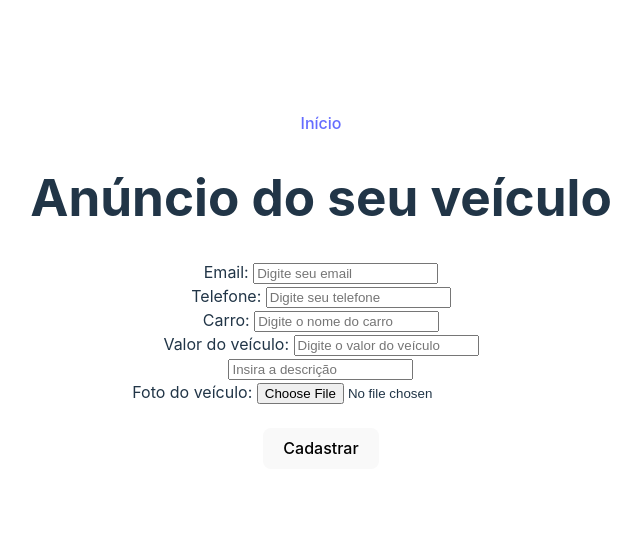
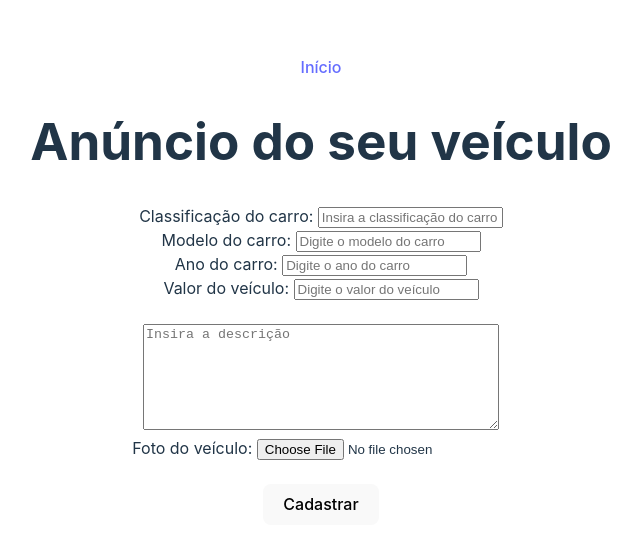
Before and after one commit to LeaelSouza/projeto_SA, a React (Vite) app in the folder vite-project/: page /anuncioCarro in a window 1280 px wide. Shown: the part 110-658 px from the top of the page, without its empty margins (319-960 px from the left). Built offline with nearby package versions, Linux system fonts and the light colour scheme.

Commit message:
Commit de segurança - testar o boodstrap

```diff
--- a/vite-project/src/TelaInicial/inicio.jsx
+++ b/vite-project/src/TelaInicial/inicio.jsx
@@ -1,5 +1,6 @@
 import { Link, Outlet } from 'react-router-dom';
 import React, { useState } from 'react';
+import "./inicio.css";
 
 function TelaInicio(){
     const [modoEscuro, setModoEscuro] = useState(false);
--- a/vite-project/src/index.css
+++ b/vite-project/src/index.css
@@ -19,7 +19,7 @@ a {
   text-decoration: inherit;
 }
 a:hover {
-  color: #535bf2;
+  color: green;
 }
 
 body {
@@ -58,6 +58,7 @@ button:focus-visible {
   :root {
     color: #213547;
     background-color: #ffffff;
+
   }
   a:hover {
     color: #747bff;
@@ -72,4 +73,5 @@ button:focus-visible {
 .escuro {
   color: white;
   background-color: #333;
+
 }
--- /dev/null
+++ b/vite-project/src/telaAnuncios/anuncioCarro/anuncioCarro.css
@@ -0,0 +1,9 @@
+.descricaoCarro{
+    text-align: block;
+    width: 350px;
+    height: 100px;
+}
+
+.titulo{
+    text-align: top;
+}
--- a/vite-project/src/telaAnuncios/anuncioCarro/anuncioCarro.jsx
+++ b/vite-project/src/telaAnuncios/anuncioCarro/anuncioCarro.jsx
@@ -1,49 +1,6 @@
-// //ANUNCIO PARA O CARRO
-//import { useState } from "react";
-// import { Link } from "react-router-dom";
-
-// function Cadastrar(){
-
-//     const [nome, setNome] = useState('');
-//     const [senha, setSenha] = useState('');
-
-//     setListaCadastro({
-//         nome: nome,
-//         email: email,
-//         telefone: telefone,
-//         senha: senha
-//     })
-// }
-
-
-
-// function CadastroUsuario(){
-//     return (
-//         <>
-//         <Link to={'/'}>Início</Link>
-//         <h1>Anúncio do seu veículo</h1>
-
-//         <label htmlFor="carro">Carro: </label>
-//         <input type="text" placeholder="Digite o nome do carro" />
-//         <br></br>
-//         <label htmlFor="valor">Valor do veículo: </label>
-//         <input type="text" placeholder="Digite o valor do veículo" />
-//         <br></br>
-//         <label htmlFor="telefone">Telefones para contato: </label>
-//         <input type="number" placeholder="Digite seu telefone" />
-//         <br></br>
-//         {/*Desenvolver a opção para adicionar foto*/ }
-//         <br></br>
-//         <br></br>
-//         <button onClick={Cadastrar}>Cadastrar</button>
-//         </>
-//     )
-// }
-
-// export default CadastroUsuario;
-
 import { useState } from "react";
 import { Link } from "react-router-dom";
+import "./anuncioCarro.css";
 
 function Cadastrar(email, telefone, foto) {
     // Aqui você pode adicionar a lógica para lidar com o cadastro, como enviar os dados para um servidor.
@@ -55,15 +12,15 @@ function Cadastrar(email, telefone, foto) {
 }
 
 function CadastroUsuario() {
-    const [email, setEmail] = useState('');
-    const [telefone, setTelefone] = useState('');
-    const [carro, setCarro] = useState('');
-    const [valor, setValor] = useState('');
-    const [descricao, setDescricao] = useState('');
-    const [foto, setFoto] = useState(null);
+    const [cassificacaoCarro, setCassificacaoCarro] = useState('');
+    const [modeloCarro, setModeloCarro] = useState('');
+    const [anoCarro, setAnoCarro] = useState('');
+    const [precoCarro, setPrecoCarro] = useState('');
+    const [descricaoCarro, setDescricaoCarro] = useState('');
+    const [imagem, setImagem] = useState(null);
 
     const handleSubmit = () => {
-        Cadastrar(email, telefone, carro, valor,descricao, foto);
+        Cadastrar(cassificacaoCarro, modeloCarro, anoCarro, precoCarro, descricaoCarro, imagem);
     };
 
     const handleFotoChange = (e) => {
@@ -76,29 +33,30 @@ function CadastroUsuario() {
      console.log('Error: ', error);
    };
 
-        setFoto(e.target.files[0]);
+        setImagem(e.target.files[0]);
     };
 
     return (
         <>
             <Link to={'/'}>Início</Link>
-            <h1>Anúncio do seu veículo</h1>
+            <h1 className="titulo">Anúncio do seu veículo</h1>
 
-            <label htmlFor="email">Email: </label>
-            <input type="email" placeholder="Digite seu email" value={email} onChange={(e) => setEmail(e.target.value)} />
+            <label htmlFor="cassificacaoCarro">Classificação do carro: </label>
+            <input type="cassificacaoCarro" placeholder="Insira a classificação do carro" value={cassificacaoCarro} onChange={(e) => setCassificacaoCarro(e.target.value)} />
             <br />
-            <label htmlFor="telefone">Telefone: </label>
-            <input type="number" placeholder="Digite seu telefone" value={telefone} onChange={(e) => setTelefone(e.target.value)} />
+            <label htmlFor="modeloCarro">Modelo do carro: </label>
+            <input type="text" placeholder="Digite o modelo do carro" value={modeloCarro} onChange={(e) => setModeloCarro(e.target.value)} />
             <br />
-            <label htmlFor="carro">Carro: </label>
-            <input type="text" placeholder="Digite o nome do carro" value={carro} onChange={(e) => setCarro(e.target.value)} />
+            <label htmlFor="anoCarro">Ano do carro: </label>
+            <input type="anoCarro" placeholder="Digite o ano do carro" value={anoCarro} onChange={(e) => setAnoCarro(e.target.value)} />
             <br />
-            <label htmlFor="valor">Valor do veículo: </label>
-            <input type="text" placeholder="Digite o valor do veículo" value={valor} onChange={(e) => setValor(e.target.value)}/>
+            <label htmlFor="precoCarro">Valor do veículo: </label>
+            <input type="text" placeholder="Digite o valor do veículo" value={precoCarro} onChange={(e) => setPrecoCarro(e.target.value)}/>
+            <br /><br/>
+            {/* adicionar limite para descricao */}
+            <textarea className="descricaoCarro" type="text" placeholder="Insira a descrição" value={descricaoCarro} onChange={(e) => setDescricaoCarro(e.target.value)}/>
             <br />
-            <input className="descricao" type="text" placeholder="Insira a descrição"></input>
-            <br />
-            <label htmlFor="foto">Foto do veículo: </label>
+            <label htmlFor="imagem">Foto do veículo: </label>
             <input type="file" onChange={handleFotoChange} />
             <br /><br />
             <button onClick={handleSubmit}>Cadastrar</button>
```
Also changed, not shown: vite-project/src/TelaInicial/inicio.css (added).
